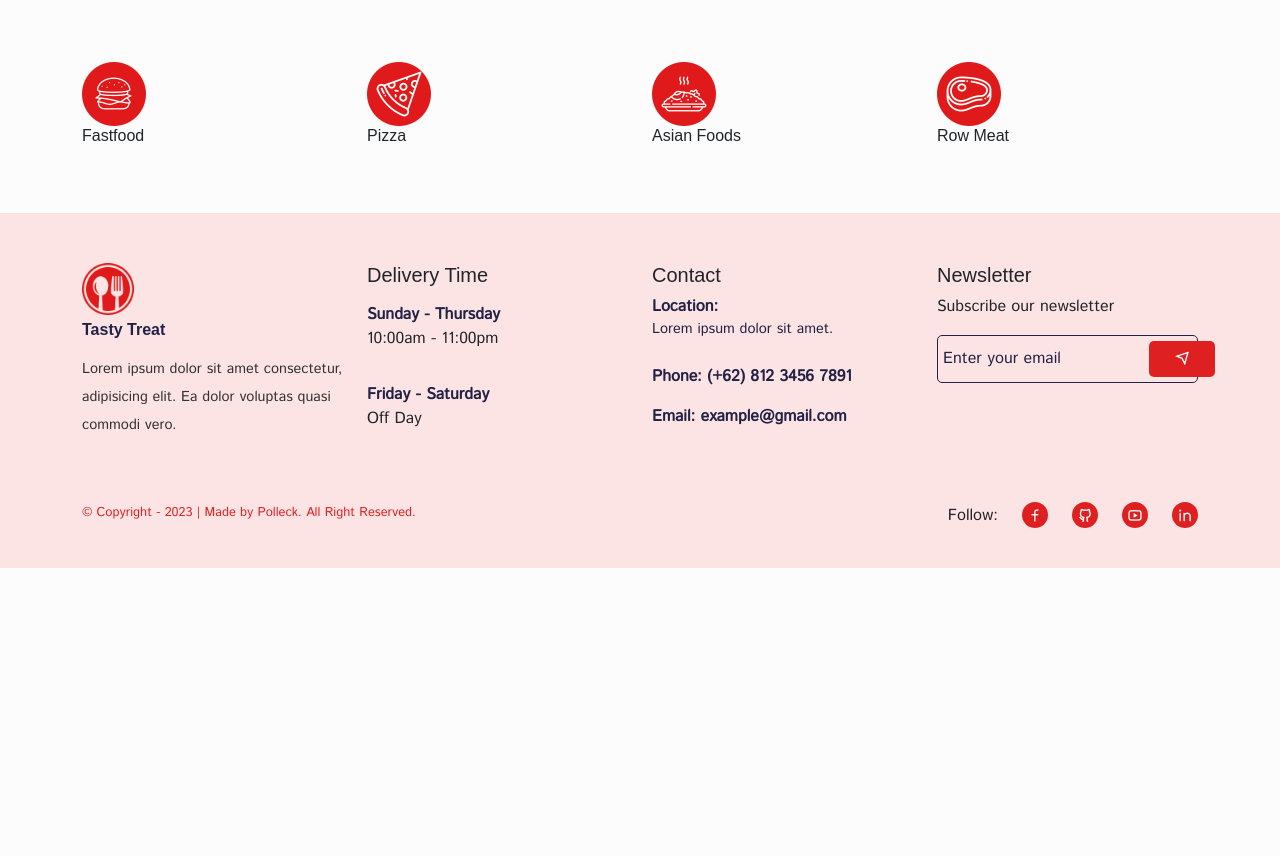
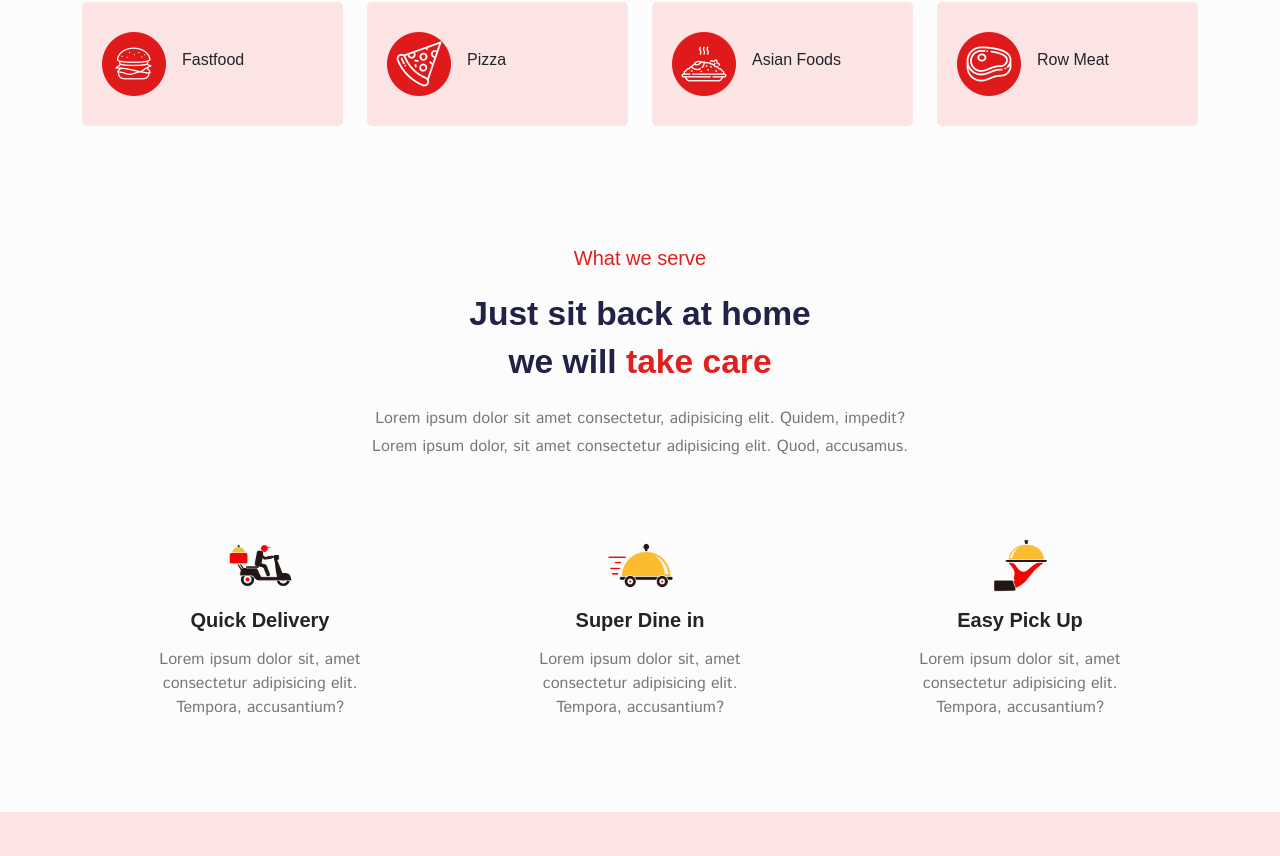
Before and after one commit to lokamabari/adifa, a React (Create React App) app: page /home in a window 1280 px wide. Shown: the part 744-1600 px from the top of the page. Before the commit the page ends 1312 px from the top, so only its background shows below. Built offline with nearby package versions, Linux system fonts and the light colour scheme; a web font is replaced by a local one.

Commit message:
feature add

```diff
--- a/src/components/UI/category/Category.jsx
+++ b/src/components/UI/category/Category.jsx
@@ -1,5 +1,7 @@
 import React from 'react'
 import { Container, Row, Col } from 'reactstrap'
+
+import '../../../styles/category.css'
 
 import categoryImg01 from '../../../assets/images/category-01.png'
 import categoryImg02 from '../../../assets/images/category-02.png'
@@ -31,7 +33,7 @@
         {
             categoryData.map((item,index)=>(
                 <Col lg='3' md='4' key={index} >
-                    <div className="category__item">
+                    <div className="category__item d-flex align-items-center gap-3">
                         <div className="category__img">
                             <img src={item.imgUrl} alt="category-img" />
                         </div>
--- a/src/pages/Home.jsx
+++ b/src/pages/Home.jsx
@@ -6,10 +6,33 @@
 import Category from '../components/UI/category/Category.jsx';
 
 import '../styles/hero-section.css'
+import '../styles/home.css'
 
 import heroImg from '../assets/images/hero.png'
+import featureImg01 from '../assets/images/service-01.png'
+import featureImg02 from '../assets/images/service-02.png'
+import featureImg03 from '../assets/images/service-03.png'
 
 const Home = () => {
+
+
+  const fetaureData = [
+    {
+      title:'Quick Delivery',
+      imgUrl: featureImg01,
+      desc: 'Lorem ipsum dolor sit, amet consectetur adipisicing elit. Tempora, accusantium?'
+    },
+    {
+      title:'Super Dine in',
+      imgUrl: featureImg02,
+      desc: 'Lorem ipsum dolor sit, amet consectetur adipisicing elit. Tempora, accusantium?'
+    },
+    {
+      title:'Easy Pick Up',
+      imgUrl: featureImg03,
+      desc: 'Lorem ipsum dolor sit, amet consectetur adipisicing elit. Tempora, accusantium?'
+    },
+  ]
   return <Helmet title='Home'>
     <section>
       <Container>
@@ -43,8 +66,34 @@
       </Container>
     </section>
 
+    <section className='pt-0'>
+      <Category />
+    </section>
+
     <section>
-      <Category />
+      <Container>
+        <Row>
+          <Col lg='12' className=' text-center'>
+            <h5 className='feature__subtitle mb-4'>What we serve</h5>
+            <h2 className='feature__title'>Just sit back at home</h2>
+            <h2 className='feature__title'>we will <span>take care</span></h2>
+
+            <p className=' mb-1 mt-4 feature__text'>Lorem ipsum dolor sit amet consectetur, adipisicing elit. Quidem, impedit?</p>
+            <p className=' feature__text'>Lorem ipsum dolor, sit amet consectetur adipisicing elit. Quod, accusamus.</p>
+          </Col>
+          {
+            fetaureData.map((item,index)=>(
+              <Col lg='4' md='4' key={index} className=' mt-5' >
+                <div className="feature__item text-center px-5 py-3" >
+                  <img src={item.imgUrl} alt="feature-img" className=' w-25 mb-3' />
+                  <h5 className=' fw-bold mb-3'>{item.title}</h5>
+                  <p>{item.desc}</p>
+                </div>
+              </Col>
+            ))
+          }
+        </Row>
+      </Container>
     </section>
   </Helmet>
 }
--- /dev/null
+++ b/src/styles/category.css
@@ -0,0 +1,11 @@
+.category__item {
+    background: #fde4e4;
+    padding: 30px 20px;
+    border-radius: 5px;
+    cursor: pointer;
+    transition: .4s;
+}
+
+.category__item:hover {
+    transform: translateY(-15px);
+}
--- /dev/null
+++ b/src/styles/home.css
@@ -0,0 +1,15 @@
+.feature__subtitle {
+    color: #df2020;
+}
+
+.feature__title span {
+    color: #df2020;
+}
+
+.feature__text {
+    color: #777;
+}
+
+.feature__item p {
+    color: #777;
+}
```
Also changed, not shown: src/components/UI/product-card/ProductCard.jsx (added, +24 -0 lines).
